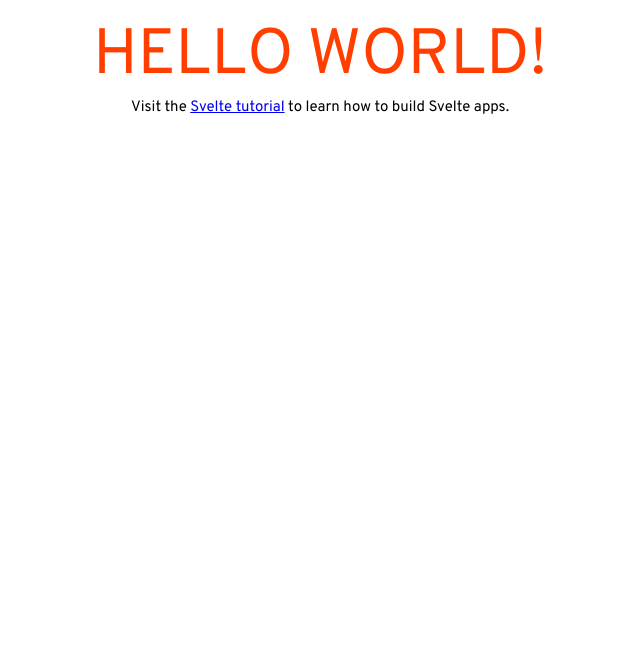
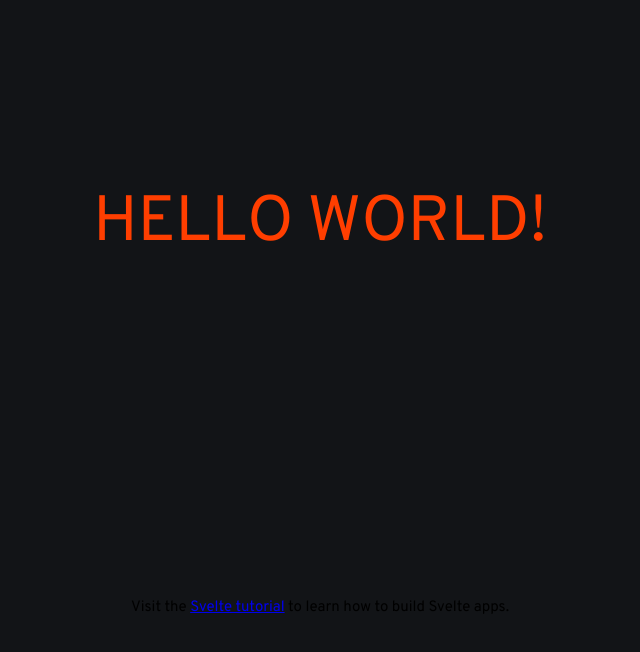
Before and after one commit to mark-tripney/ratings-component, a Svelte app: page / in a window 1280 px wide. Shown: the top 652 px of the page, without its empty margins (320-960 px from the left). Built offline with nearby package versions, Linux system fonts and the light colour scheme.

Commit message:
Add flexbox sticky footer; add grid for centering

```diff
--- a/public/global.css
+++ b/public/global.css
@@ -23,14 +23,24 @@ Global
   padding: 0;
 }
 
+body {
+  font-family: "Overpass", sans-serif;
+  background-color: var(--veryDarkBlue);
+  display: flex;
+  min-height: 100vh;
+  flex-direction: column;
+}
+
+main {
+  flex: 1;
+  display: grid;
+  place-items: center;
+}
+
 /**************************************************
 Typography
 **************************************************/
 
-body {
-  font-family: "Overpass", sans-serif;
-}
-
 p {
   font-size: 0.9375rem; /* 15px, based off base of 16px */
 }
```
